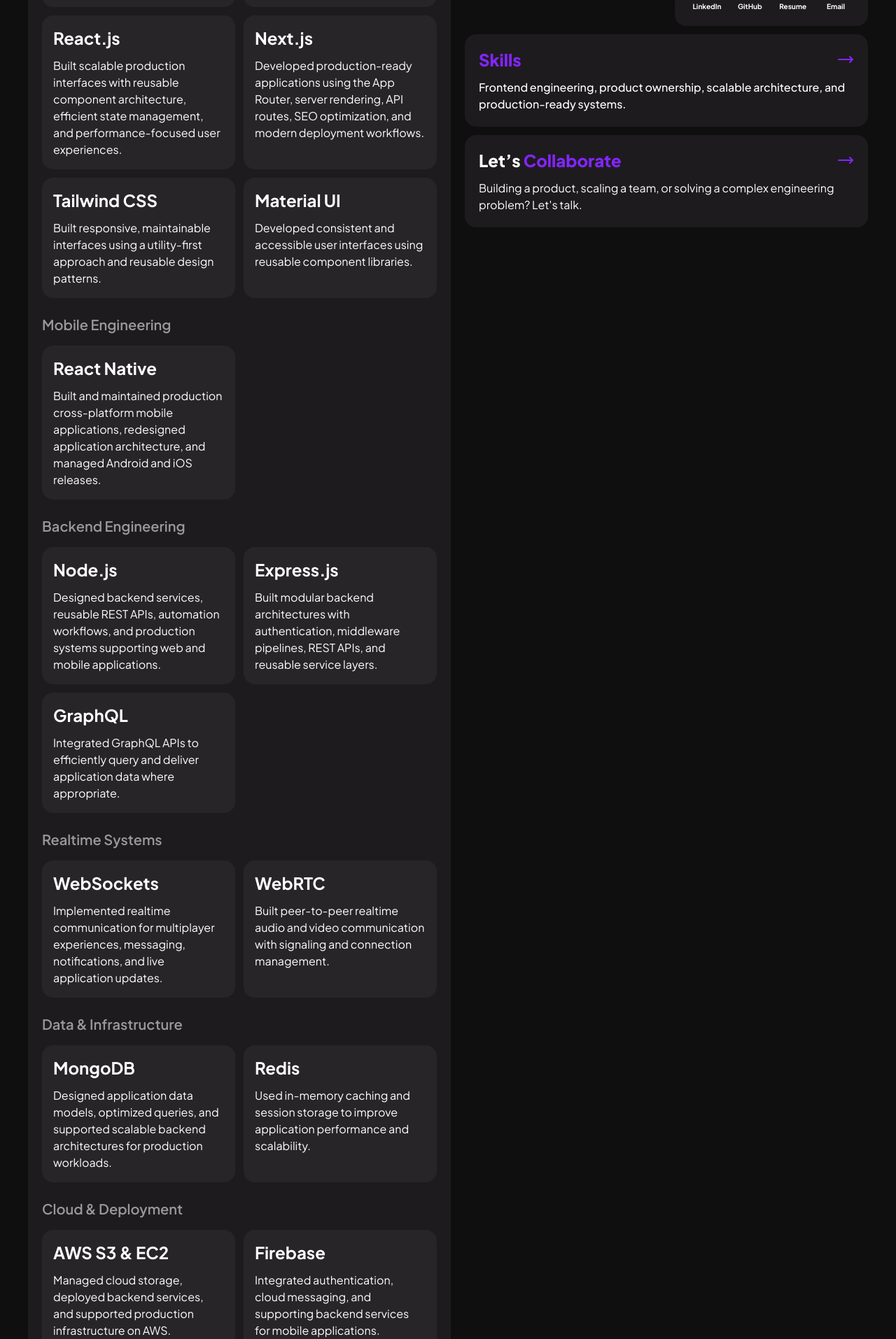
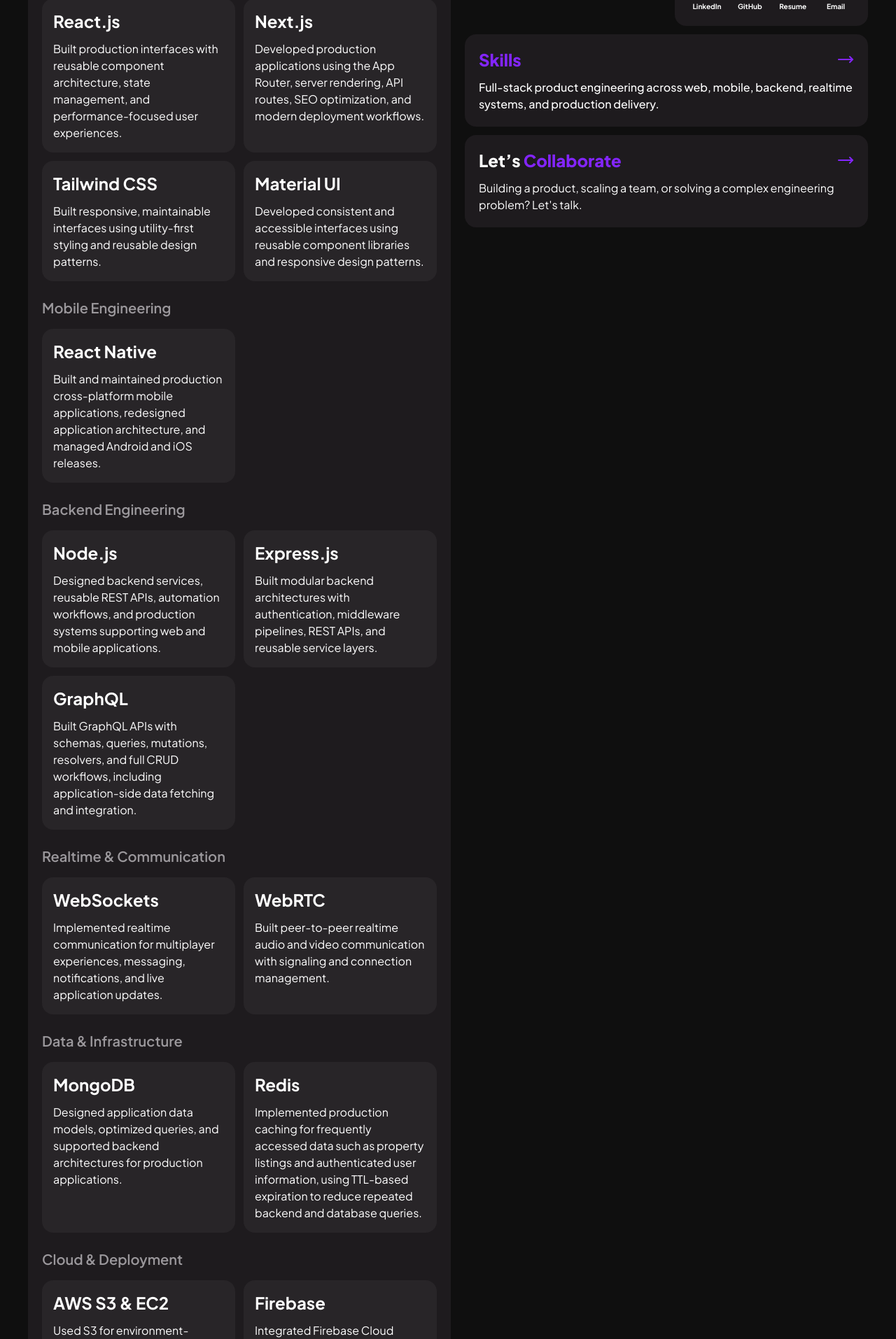
Before and after one commit to Naseeb7/my-portfolio, a Next.js app: page /skills in a window 1280 px wide. Shown: the part 490-2404 px from the top of the page at 70% size. Built offline with nearby package versions, Linux system fonts and the light colour scheme.

Commit message:
refactor: skills page redesign and content changes

```diff
--- a/src/app/skills/page.tsx
+++ b/src/app/skills/page.tsx
@@ -45,9 +45,8 @@ const SkillsPage = () => {
 
         <div className="flex flex-col gap-6">
           <p>
-            A production-focused engineering stack spanning frontend, mobile,
-            backend, cloud, and realtime systems—selected to build scalable,
-            maintainable products from architecture to production.
+            A full-stack engineering toolkit spanning web, mobile, backend,
+            realtime systems, infrastructure, and production delivery.
           </p>
           {Object.entries(Skills).map(([category, skillList]) => (
             <section key={category} className="flex flex-col gap-4">
@@ -55,8 +54,8 @@ const SkillsPage = () => {
                 {category}
               </h2>
               <div className="grid gap-3 lg:grid-cols-2">
-                {skillList.map((skill) => (
-                  <SkillCard key={skill.id} {...skill} />
+                {skillList.map((skill, index) => (
+                  <SkillCard key={index} {...skill} />
                 ))}
               </div>
             </section>
--- a/src/components/About/AboutSkillsSection.tsx
+++ b/src/components/About/AboutSkillsSection.tsx
@@ -18,8 +18,8 @@ const AboutSkillsSection = () => {
           />
         </div>
         <p className="font-medium w-full">
-          Frontend engineering, product ownership, scalable architecture, and
-          production-ready systems.
+          Full-stack product engineering across web, mobile, backend, realtime
+          systems, and production delivery.
         </p>
       </ContainerWrapper>
     </Link>
--- a/src/components/UI/SkillCard.tsx
+++ b/src/components/UI/SkillCard.tsx
@@ -2,7 +2,6 @@ import React from "react";
 
 type SkillCardProps = {
   name: string;
-  rating?: number;
   desc?: string;
 };
 
--- a/src/data/skills.json
+++ b/src/data/skills.json
@@ -1,167 +1,117 @@
 {
   "Frontend Engineering": [
     {
-      "id": "javascript",
       "name": "JavaScript",
-      "rating": 5,
       "desc": "Built interactive production features across web and mobile applications using modern JavaScript, asynchronous programming, and browser APIs."
     },
     {
-      "id": "typescript",
       "name": "TypeScript",
-      "rating": 5,
-      "desc": "Designed scalable, maintainable applications with strong typing, shared interfaces, and an improved developer experience."
+      "desc": "Designed maintainable applications with strong typing, shared interfaces, and improved developer experience across frontend and backend systems."
     },
     {
-      "id": "reactjs",
       "name": "React.js",
-      "rating": 5,
-      "desc": "Built scalable production interfaces with reusable component architecture, efficient state management, and performance-focused user experiences."
+      "desc": "Built production interfaces with reusable component architecture, state management, and performance-focused user experiences."
     },
     {
-      "id": "nextjs",
       "name": "Next.js",
-      "rating": 5,
-      "desc": "Developed production-ready applications using the App Router, server rendering, API routes, SEO optimization, and modern deployment workflows."
+      "desc": "Developed production applications using the App Router, server rendering, API routes, SEO optimization, and modern deployment workflows."
     },
     {
-      "id": "tailwindcss",
       "name": "Tailwind CSS",
-      "rating": 5,
-      "desc": "Built responsive, maintainable interfaces using a utility-first approach and reusable design patterns."
+      "desc": "Built responsive, maintainable interfaces using utility-first styling and reusable design patterns."
     },
     {
-      "id": "material-ui",
       "name": "Material UI",
-      "rating": 4,
-      "desc": "Developed consistent and accessible user interfaces using reusable component libraries."
+      "desc": "Developed consistent and accessible interfaces using reusable component libraries and responsive design patterns."
     }
   ],
   "Mobile Engineering": [
     {
-      "id": "react-native",
       "name": "React Native",
-      "rating": 4,
       "desc": "Built and maintained production cross-platform mobile applications, redesigned application architecture, and managed Android and iOS releases."
     }
   ],
   "Backend Engineering": [
     {
-      "id": "nodejs",
       "name": "Node.js",
-      "rating": 5,
       "desc": "Designed backend services, reusable REST APIs, automation workflows, and production systems supporting web and mobile applications."
     },
     {
-      "id": "expressjs",
       "name": "Express.js",
-      "rating": 5,
       "desc": "Built modular backend architectures with authentication, middleware pipelines, REST APIs, and reusable service layers."
     },
     {
-      "id": "graphql",
       "name": "GraphQL",
-      "rating": 3,
-      "desc": "Integrated GraphQL APIs to efficiently query and deliver application data where appropriate."
+      "desc": "Built GraphQL APIs with schemas, queries, mutations, resolvers, and full CRUD workflows, including application-side data fetching and integration."
     }
   ],
-  "Realtime Systems": [
+  "Realtime & Communication": [
     {
-      "id": "websockets",
       "name": "WebSockets",
-      "rating": 4,
       "desc": "Implemented realtime communication for multiplayer experiences, messaging, notifications, and live application updates."
     },
     {
-      "id": "webrtc",
       "name": "WebRTC",
-      "rating": 3,
       "desc": "Built peer-to-peer realtime audio and video communication with signaling and connection management."
     }
   ],
   "Data & Infrastructure": [
     {
-      "id": "mongodb",
       "name": "MongoDB",
-      "rating": 5,
-      "desc": "Designed application data models, optimized queries, and supported scalable backend architectures for production workloads."
+      "desc": "Designed application data models, optimized queries, and supported backend architectures for production applications."
     },
     {
-      "id": "redis",
       "name": "Redis",
-      "rating": 3,
-      "desc": "Used in-memory caching and session storage to improve application performance and scalability."
+      "desc": "Implemented production caching for frequently accessed data such as property listings and authenticated user information, using TTL-based expiration to reduce repeated backend and database queries."
     }
   ],
   "Cloud & Deployment": [
     {
-      "id": "aws-s3-ec2",
       "name": "AWS S3 & EC2",
-      "rating": 4,
-      "desc": "Managed cloud storage, deployed backend services, and supported production infrastructure on AWS."
+      "desc": "Used S3 for environment-separated assets, uploaded media, and static content with signed URLs, and ran backend services on EC2. Also configured a versioned S3-based deployment and content architecture for a Gatsby publishing platform."
     },
     {
-      "id": "firebase",
       "name": "Firebase",
-      "rating": 4,
-      "desc": "Integrated authentication, cloud messaging, and supporting backend services for mobile applications."
+      "desc": "Integrated Firebase Cloud Messaging for backend-triggered notifications, including storing and managing user FCM tokens for authenticated devices and Android development builds."
     },
     {
-      "id": "docker",
       "name": "Docker",
-      "rating": 3,
       "desc": "Containerized applications for consistent local development and production deployments."
     },
     {
-      "id": "vercel",
       "name": "Vercel",
-      "rating": 5,
       "desc": "Deployed and maintained production Next.js applications with automated deployment workflows."
     }
   ],
-  "Payments & Integrations": [
+  "Payments & AI": [
     {
-      "id": "razorpay",
       "name": "Razorpay",
-      "rating": 5,
       "desc": "Implemented secure payment flows, subscriptions, and transaction processing for production applications."
     },
     {
-      "id": "stripe",
       "name": "Stripe",
-      "rating": 4,
-      "desc": "Integrated payment processing and subscription workflows for SaaS and product applications."
+      "desc": "Implemented webhook-driven payment processing with pending transaction states, database updates, and backend actions based on confirmed payment status."
     },
     {
-      "id": "paypal",
       "name": "PayPal",
-      "rating": 4,
-      "desc": "Integrated payment gateways and routing logic for international payment workflows."
+      "desc": "Implemented webhook-driven payment processing with pending transaction states and configurable routing between separate PayPal accounts based on business requirements."
     },
     {
-      "id": "openai",
       "name": "OpenAI API",
-      "rating": 4,
-      "desc": "Integrated AI-powered capabilities such as automated content generation into production applications."
+      "desc": "Integrated AI-powered capabilities such as automated property content generation into production applications."
     }
   ],
   "Developer Workflow": [
     {
-      "id": "git-github",
       "name": "Git & GitHub",
-      "rating": 5,
       "desc": "Managed collaborative development through feature branching, code reviews, release workflows, and production deployments."
     },
     {
-      "id": "postman",
       "name": "Postman",
-      "rating": 5,
       "desc": "Designed, tested, and documented APIs throughout the development lifecycle."
     },
     {
-      "id": "sentry",
       "name": "Sentry",
-      "rating": 4,
       "desc": "Monitored production applications, investigated runtime issues, and supported faster incident resolution."
     }
   ]
```
